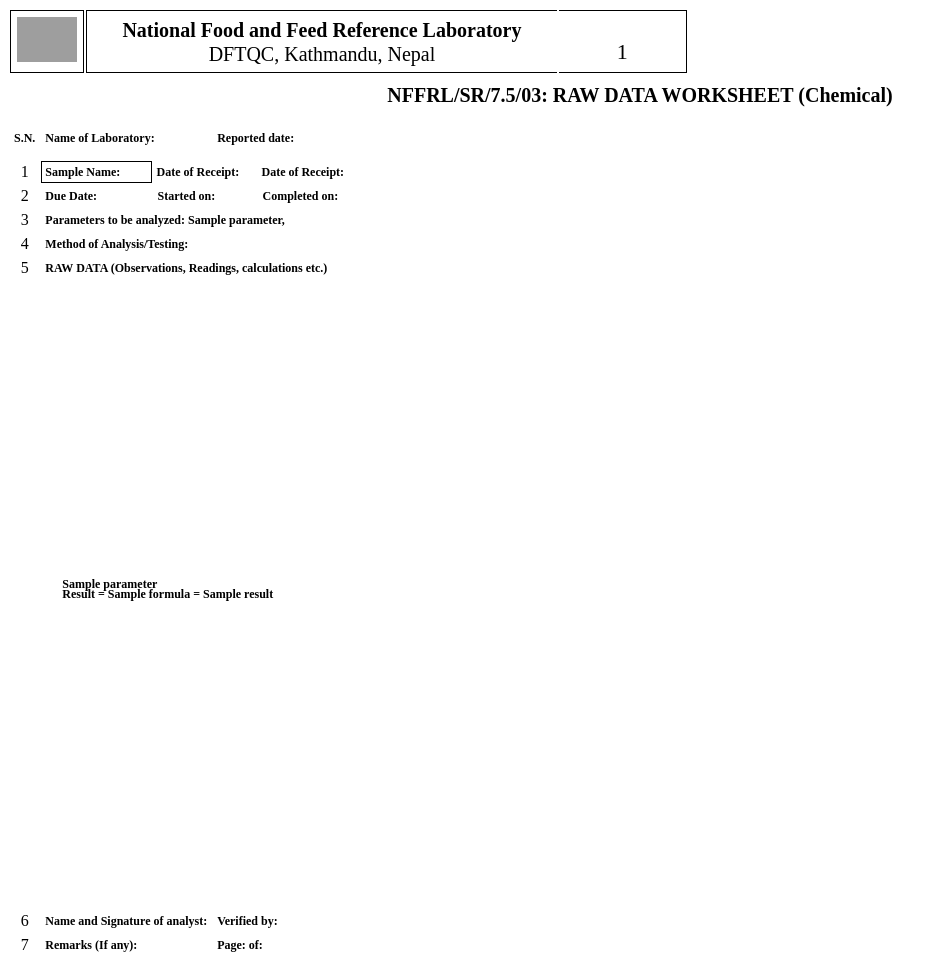
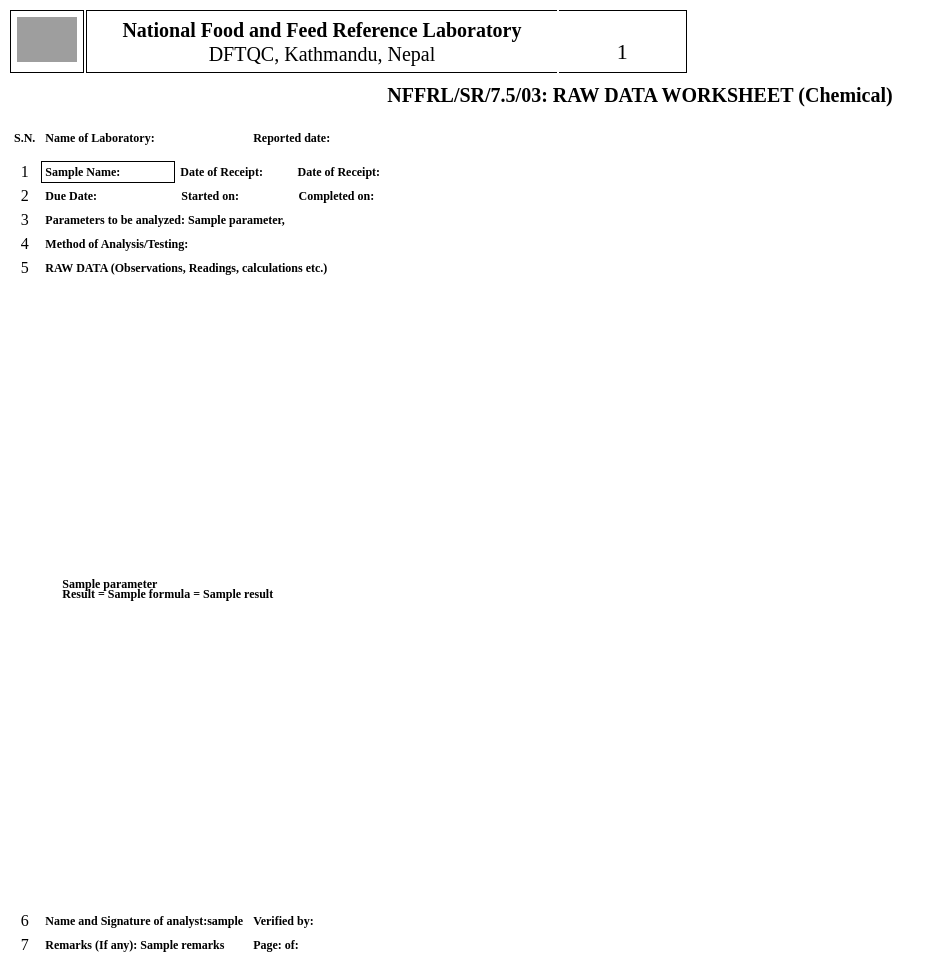
Before and after one commit to mddas2/kantipur-laboratory, a Django app: template report/templates/raw_data.html in a window 1280 px wide. Shown: the whole page, without its empty margins (0-945 px from the left). Run offline with Django 4.2, Linux system fonts and the light colour scheme; the template is opened without the code that fills it: most values are stand-ins (such as "Sample title", 1, 10 or a date in 2020); data that the repository does not hold is empty; parts of the project's set-up code (start-up, migrations or seed data) failed here and were passed over; grey boxes are pictures that could not be loaded.

Commit message:
analyst  user in report

```diff
--- a/report/templates/raw_data.html
+++ b/report/templates/raw_data.html
@@ -120,14 +120,14 @@
 
                 <tr style="border: 1px solid black; padding: 0; margin: 0; ">
                     <td style="text-align: center;">6</td>
-                    <td colspan="5" style="border-right: 0;"><h2 style="font-size: 12px; line-height: 0; text-align: top; padding: 10px 3px;margin: 0;">Name and Signature of analyst:  </h2></td>
+                    <td colspan="5" style="border-right: 0;"><h2 style="font-size: 12px; line-height: 0; text-align: top; padding: 10px 3px;margin: 0;">Name and Signature of analyst:{{data.analyst_user.username}}  </h2></td>
                     <td colspan="4" style="border-left: 0;"><h2 style="font-size: 12px; line-height: 0; text-align: top; padding: 10px 3px;margin: 0;">Verified by:  </h2></td>
                 </tr>
         <!-- Content for Static Frame 'header_frame' -->
                 <tr style="border: 1px solid black; padding: 0; margin: 0; " >
 
                     <td style="text-align: center;">7</td>
-                    <td colspan="5" style="border-right: 0;"><h2 style="font-size: 12px; line-height: 0; text-align: top; padding: 10px 3px;margin: 0;">Remarks (If any):  </h2></td>
+                    <td colspan="5" style="border-right: 0;"><h2 style="font-size: 12px; line-height: 0; text-align: top; padding: 10px 3px;margin: 0;">Remarks (If any): {{data.remarks}} </h2></td>
                     <td colspan="4" style="border-left: 0;"><h2 style="font-size: 12px; line-height: 0; text-align: top; padding: 10px 3px;margin: 0;">Page:<pdf:pagenumber>  of: <pdf:pagecount>  </h2></td>
 
                 </tr>
```
